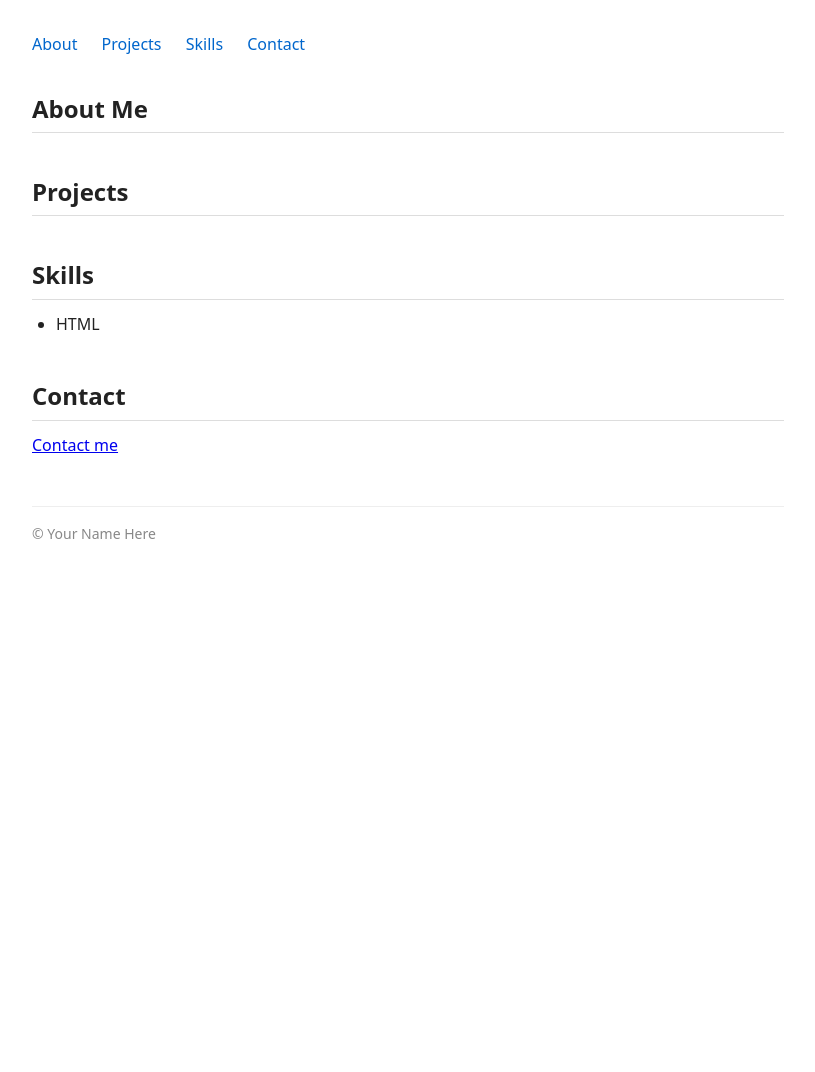
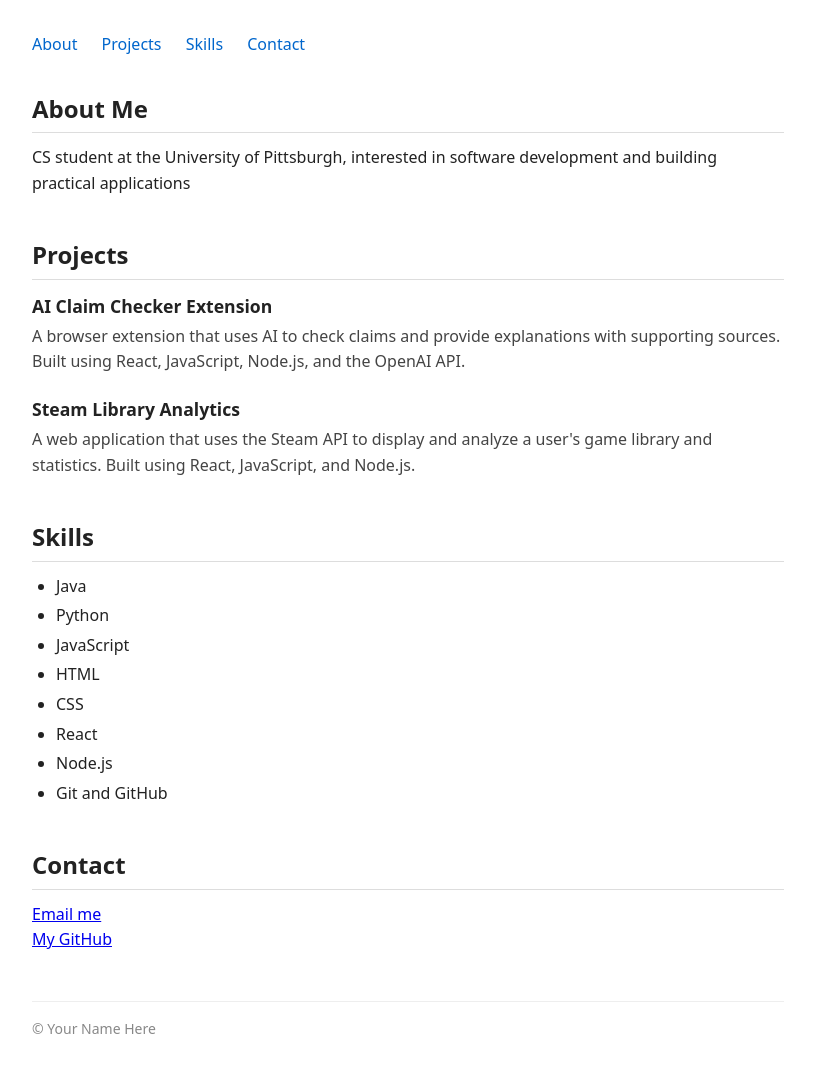
Before and after one commit to siddh1709/portfolio, a plain HTML site: page index.html in a window 1280 px wide. Shown: the whole page, without its empty margins (232-1047 px from the left). Before the commit the page ends 800 px from the top, so only its background shows below. Drawn offline with Linux system fonts and the light colour scheme.

```diff
--- a/index.html
+++ b/index.html
@@ -4,7 +4,7 @@
 <head>
   <meta charset="UTF-8">
   <meta name="viewport" content="width=device-width, initial-scale=1.0">
-  <title>Your Name Here</title>
+  <title>Siddharth Mangipudi</title>
   <link rel="stylesheet" href="style.css">
 </head>
 
@@ -23,41 +23,60 @@
 
     <section id="about">
       <h2>About Me</h2>
-      <!-- TODO: Replace with 2-3 sentences about yourself -->
-      <!-- e.g., include your name, your program/year, and what you are interested in -->
+      CS student at the University of Pittsburgh, interested in software development and building practical applications
     </section>
+
 
     <section id="projects">
         <h2>Projects</h2>
 
-      <!-- Example project entry structure: copy, fill in, and add at least 2:
         <div class="project">
-        <h3>Project Name</h3>
-        <p>What the project does, the technologies used, and what you learned.</p>
+            <h3>AI Claim Checker Extension</h3>
+            <p>
+                A browser extension that uses AI to check claims and
+                provide explanations with supporting sources.
+                Built using React, JavaScript, Node.js, and the OpenAI API.
+            </p>
         </div>
-      -->
 
-      <!-- TODO: Add at least 2 project entries using the structure above -->
+        <div class="project">
+            <h3>Steam Library Analytics</h3>
+            <p>
+                A web application that uses the Steam API to display
+                and analyze a user's game library and statistics.
+                Built using React, JavaScript, and Node.js.
+            </p>
+        </div>
     </section>
+
+
 
     <section id="skills">
         <h2>Skills</h2>
         <ul>
-        <!-- Example skill - TODO: replace -->
+            <li>Java</li>
+            <li>Python</li>
+            <li>JavaScript</li>
             <li>HTML</li>
-
-        <!-- TODO: Add a second skill here -->
-        <!-- TODO: Add a third skill here -->
-        <!-- TODO: ... -->
+            <li>CSS</li>
+            <li>React</li>
+            <li>Node.js</li>
+            <li>Git and GitHub</li>
         </ul>
     </section>
 
+
+
     <section id="contact">
         <h2>Contact</h2>
-      <!-- TODO: Replace href="#" with a real link (e.g., mailto:you@example.com or your LinkedIn URL) -->
-      <!-- TODO: Replace the link text with something descriptive, e.g. "Email me" or "LinkedIn" -->
-      <p><a href="#">Contact me</a></p>
+        <p>
+            <a href="mailto:sim92@pitt.edu">Email me</a>
+        </p>
+        <p>
+            <a href="https://github.com/siddh1709">My GitHub</a>
+        </p>
     </section>
+
 
   </main>
 
```
Also changed, not shown: 1 other file. Lines whose indentation alone changed are shown as unchanged.
